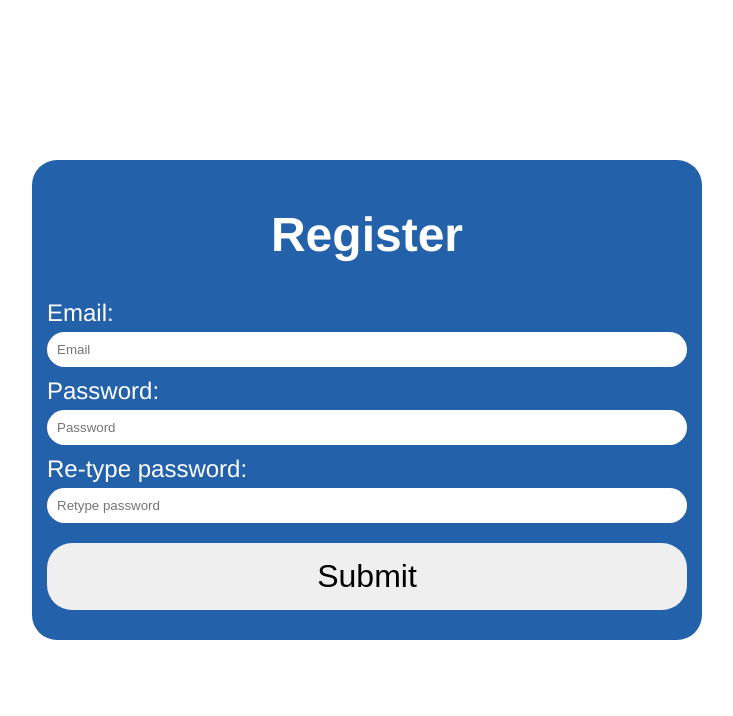
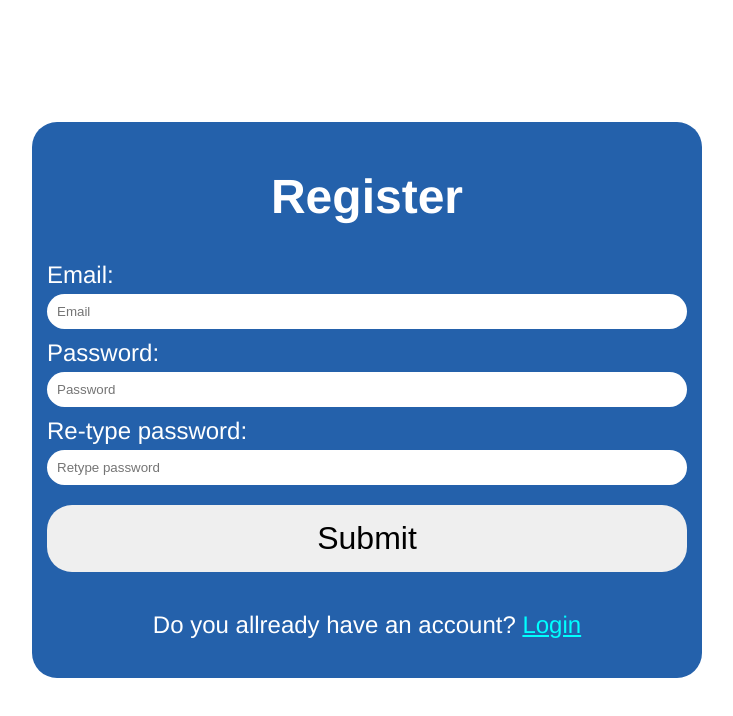
Before and after one commit to NagyKrisztianEndrePrincipal33/portofolio_application, a Vue app: page /register in a window 1280 px wide. Shown: the top 716 px of the page, without its empty margins (273-1006 px from the left). Built offline with nearby package versions, Linux system fonts and the light colour scheme.

Commit message:
feature/adding log in functionality to login component

```diff
--- a/src/components/Login.vue
+++ b/src/components/Login.vue
@@ -26,7 +26,7 @@
 </template>
 
 <script>
-// import firebase from "../database/firebase";
+import firebase from "../database/firebase";
 export default {
     name:"Login",
     data(){
@@ -46,6 +46,21 @@ export default {
                 this.errors.push("Email is not valid!");
                 return;
             }
+            firebase.auth().signInWithEmailAndPassword(this.email, this.password)
+                .then((userCredential) => {
+                    // Signed in
+                    var user = userCredential.user;
+                    console.log(user);
+                    this.$store.commit("setAuthentication",true);
+                    this.$router.push("/");
+                    // ...
+                })
+                .catch((error) => {
+                    var errorCode = error.code;
+                    console.log(errorCode);
+                    var errorMessage = error.message;
+                    this.errors.push(errorMessage);
+                });
         }
     }
 }
--- a/src/components/Register.vue
+++ b/src/components/Register.vue
@@ -29,6 +29,7 @@
         </div>
         <button class="submit-button" :disabled="!submitIsActive">Submit</button>
       </form>
+      <p>Do you allready have an account? <router-link to="/login" class="link-in-register">Login</router-link></p>
     </div>
   </div>
 </template>
@@ -163,4 +164,8 @@ export default {
         color:red;
       }
 }
+
+.link-in-register{
+  color:cyan;
+}
 </style>
```
Lines whose indentation alone changed are shown as unchanged.
